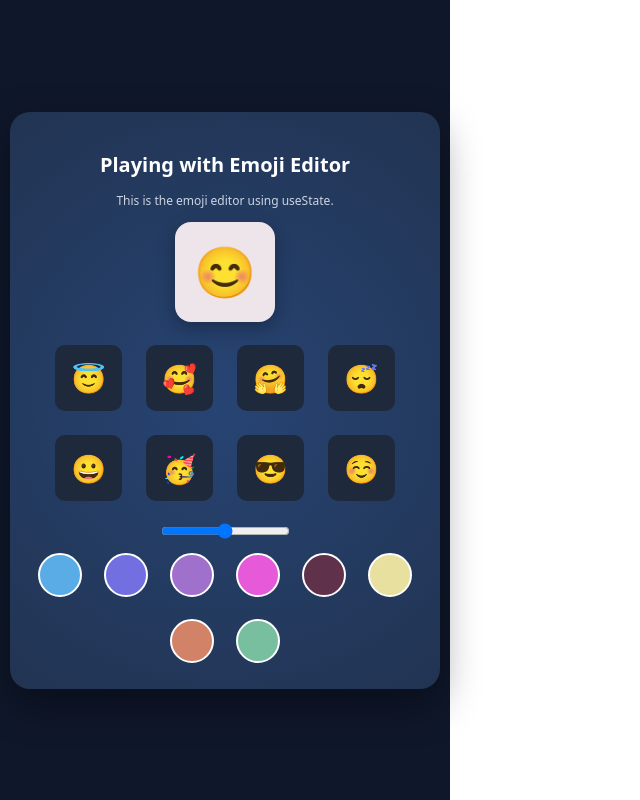
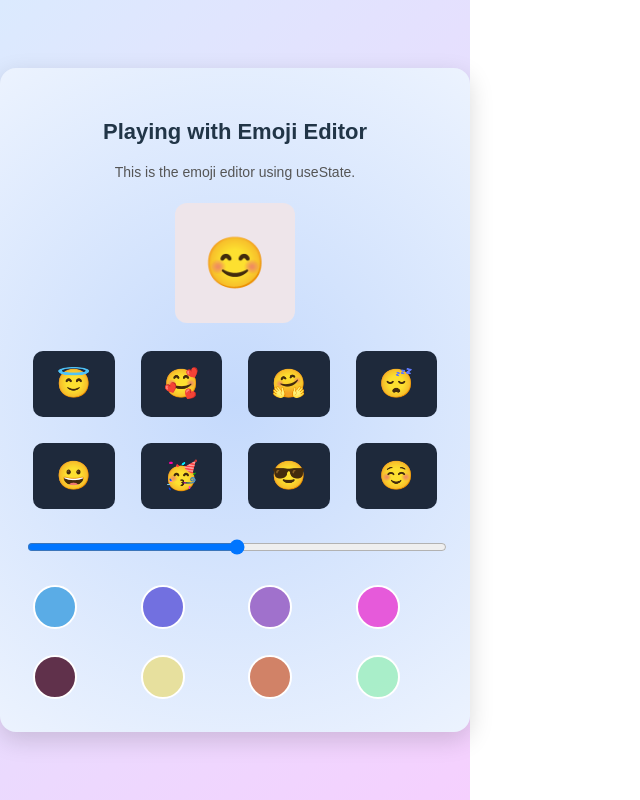
Before and after one commit to Pranali855/assignment-20, a React (Vite) app in the folder assignment-20/: page / in a window 1280 px wide. Shown: the whole page, without its empty margins (0-640 px from the left). Built offline with nearby package versions, Linux system fonts and the light colour scheme.

Commit message:
Update App.css
css changes added

```diff
--- a/assignment-20/src/App.css
+++ b/assignment-20/src/App.css
@@ -1,116 +1,102 @@
 
-.page-container {
-  width: 100%;
-  height: 100vh;
+.home-con{
+  min-height: 100vh;
   display: flex;
+  justify-content: center;
   align-items: center;
-  justify-content: center;
-  background-color: #0f172a;
-  padding: 10px;
-  box-sizing: border-box;
+  background: linear-gradient(135deg,#dbeafe,#f5d0fe);
+  font-family: Arial, Helvetica, sans-serif;
 }
 
-.emoji-card {
-  width: 400px;
-  max-width: 95%;
-  padding: 18px 15px;
-  border-radius: 20px;
-  text-align: center;
-  background-color: #1e293b;
-  box-shadow: 0 15px 40px rgba(0, 0, 0, 0.4);
-  transition: transform 0.3s ease;
+.emoji-con{
+  display: none;
 }
 
-.emoji-card:hover {
-  transform: translateY(-5px);
+.page-container{
+  display: flex;
+  justify-content: center;
+  align-items: center;
 }
 
-.emoji-card-title {
-  color: white;
-  font-size: 20px;
-  font-weight: bold;
-  margin-bottom: 4px;
+.emoji-card{
+  width: 420px;
+  padding: 25px;
+  border-radius: 16px;
+  background: white;
+  box-shadow: 0 8px 25px rgba(0,0,0,0.15);
+  text-align: center;
 }
 
-.emoji-card-description {
-  color: #cbd5e1;
-  font-size: 12px;
-  margin-bottom: 12px;
+.emoji-card-title{
+  margin-bottom: 8px;
+  font-size: 22px;
+  font-weight: 600;
 }
 
-.emoji-display {
-  width: 100px;
-  height: 100px;
-  font-size: 50px;
-  display: flex;
-  align-items: center;
-  justify-content: center;
-  border-radius: 16px;
-  margin: 0 auto 15px auto;
-  transition: all 0.3s ease;
-  box-shadow: 0 6px 18px rgba(0, 0, 0, 0.3);
+.emoji-card-description{
+  font-size: 14px;
+  color: #555;
+  margin-bottom: 20px;
 }
 
-.emoji-buttons {
+.emoji-display{
+  width: 120px;
+  height: 120px;
+  margin: 0 auto 20px;
+  border-radius: 12px;
   display: flex;
-  flex-wrap: wrap;
   justify-content: center;
-  gap: 8px;
-  margin-bottom: 12px;
+  align-items: center;
+  font-size: 50px;
+  transition: all 0.3s ease;
 }
 
-.emoji-buttons button {
-  font-size: 22px;
-  padding: 6px 10px;
-  border-radius: 10px;
+.emoji-buttons{
+  display: grid;
+  grid-template-columns: repeat(4,1fr);
+  gap: 10px;
+  margin-bottom: 20px;
+}
+
+.emoji-buttons button{
+  font-size: 20px;
+  padding: 8px;
+  border: none;
+  border-radius: 8px;
+  cursor: pointer;
+  background: #f3f4f6;
+  transition: 0.2s;
+}
+
+.emoji-buttons button:hover{
+  background: #e5e7eb;
+}
+
+.range-con{
+  margin: 15px 0;
+}
+
+.sider{
+  width: 100%;
+  cursor: pointer;
+}
+
+.color-buttons{
+  display: grid;
+  grid-template-columns: repeat(4,1fr);
+  gap: 10px;
+  margin-top: 15px;
+}
+
+.color-buttons button{
+  width: 40px;
+  height: 40px;
+  border-radius: 50%;
   border: none;
   cursor: pointer;
-  transition: transform 0.2s ease;
-  background: white;
+  transition: transform 0.2s;
 }
 
-.emoji-buttons button:hover {
-  transform: scale(1.12);
+.color-buttons button:hover{
+  transform: scale(1.1);
 }
-
-.color-buttons {
-  display: flex;
-  flex-wrap: wrap;
-  justify-content: center;
-  gap: 6px;
-}
-
-.color-buttons button {
-  width: 28px;
-  height: 28px;
-  border-radius: 50%;
-  border: 3px solid white;
-  cursor: pointer;
-  transition: transform 0.2s ease;
-}
-
-.color-buttons button:hover {
-  transform: scale(1.15);
-}
-
-@media (max-width: 480px) {
-  .emoji-card {
-    padding: 20px 15px;
-  }
-
-  .emoji-display {
-    width: 110px;
-    height: 110px;
-    font-size: 50px;
-  }
-
-  .emoji-buttons button {
-    font-size: 20px;
-    padding: 6px 10px;
-  }
-
-  .color-buttons button {
-    width: 28px;
-    height: 28px;
-  }
-}
```
